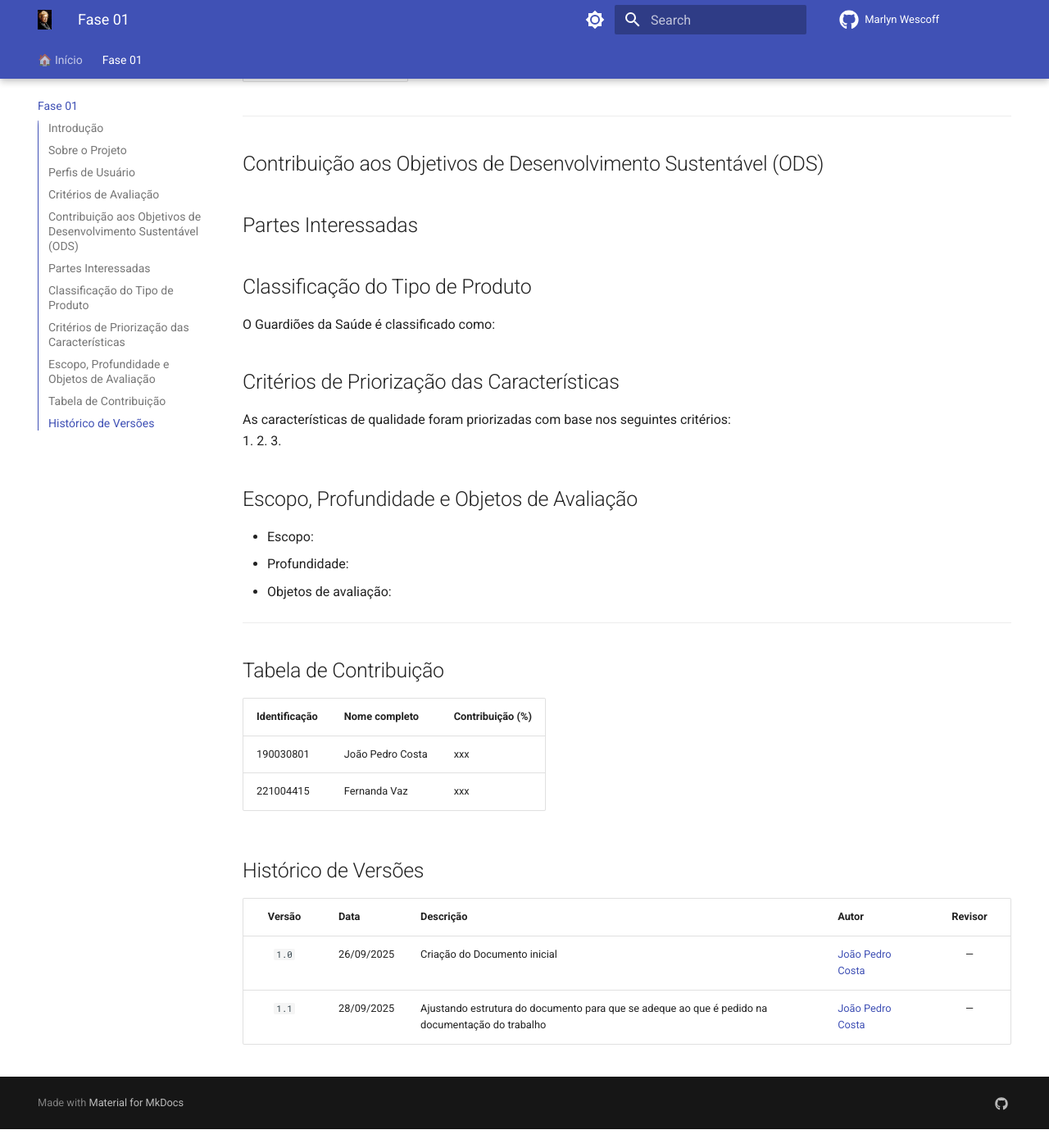
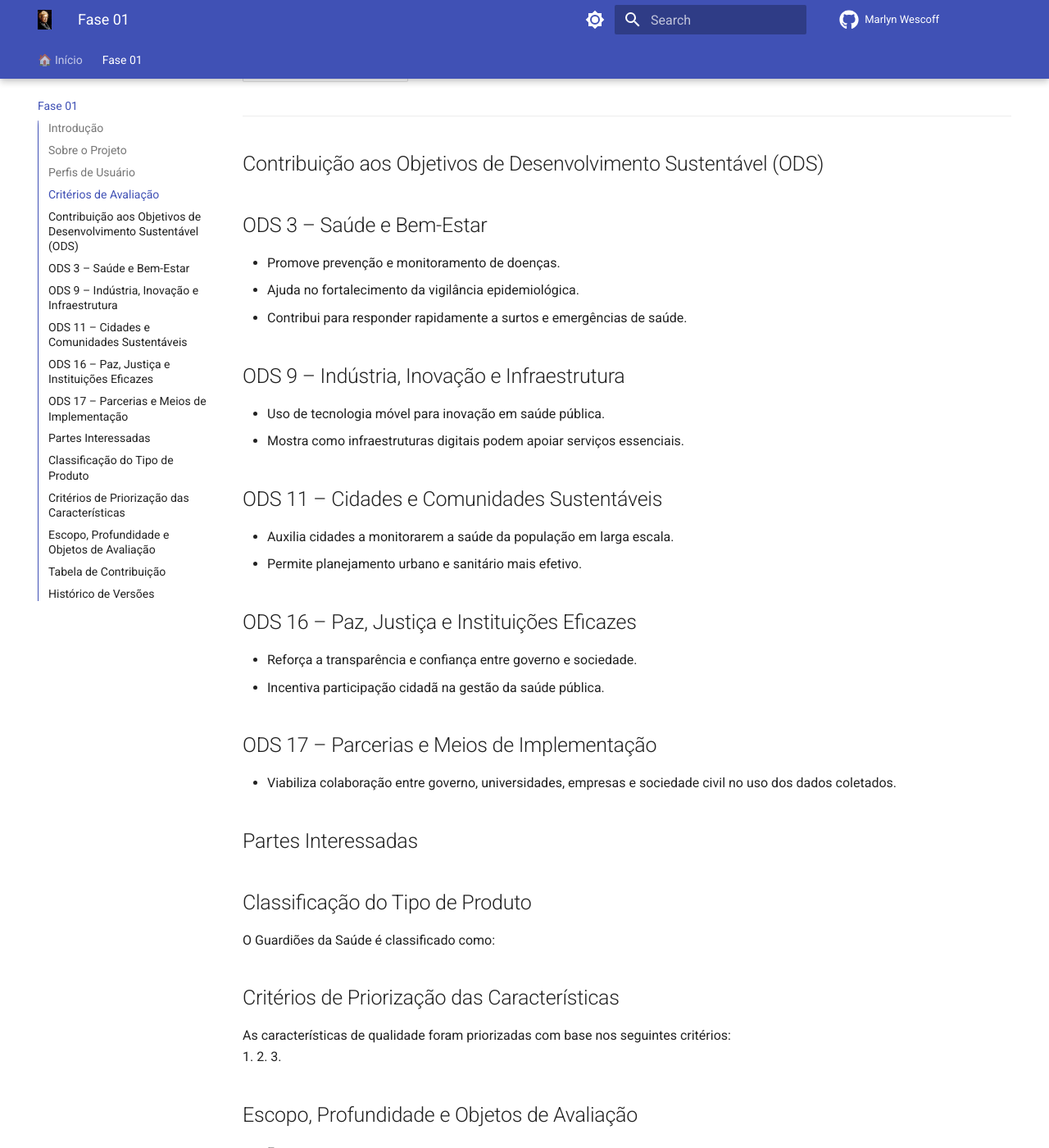
Before and after one commit to FCTE-Qualidade-de-Software-1/2025-2_T01_MARLYN-WESCOFF, an MkDocs documentation site: the page built from docs/fase01.md, in a window 1280 px wide and 1400 px high, scrolled down 1669 px. Shown: the whole window at 82% size. Built offline with MkDocs 1.6.1 and Material for MkDocs 9.7.7, drawn with Linux system fonts in a browser that asks for light colours; comment, search, counter and statistics services are not loaded; before the commit the page ends 3046 px from its top, so only the background shows below that.

Commit message:
Update fase01.md

```diff
--- a/docs/fase01.md
+++ b/docs/fase01.md
@@ -54,6 +54,25 @@ De acordo com o modelo [ISO/IEC 25010:2023](https://cdn.standards.iteh.ai/sample
 ---
 
 ## Contribuição aos Objetivos de Desenvolvimento Sustentável (ODS)
+## ODS 3 – Saúde e Bem-Estar
+- Promove prevenção e monitoramento de doenças.
+- Ajuda no fortalecimento da vigilância epidemiológica.
+- Contribui para responder rapidamente a surtos e emergências de saúde.
+
+## ODS 9 – Indústria, Inovação e Infraestrutura
+- Uso de tecnologia móvel para inovação em saúde pública.
+- Mostra como infraestruturas digitais podem apoiar serviços essenciais.
+
+## ODS 11 – Cidades e Comunidades Sustentáveis
+- Auxilia cidades a monitorarem a saúde da população em larga escala.
+- Permite planejamento urbano e sanitário mais efetivo.
+
+## ODS 16 – Paz, Justiça e Instituições Eficazes
+- Reforça a transparência e confiança entre governo e sociedade.
+- Incentiva participação cidadã na gestão da saúde pública.
+
+## ODS 17 – Parcerias e Meios de Implementação
+- Viabiliza colaboração entre governo, universidades, empresas e sociedade civil no uso dos dados coletados.
 
 ## Partes Interessadas
 
```
